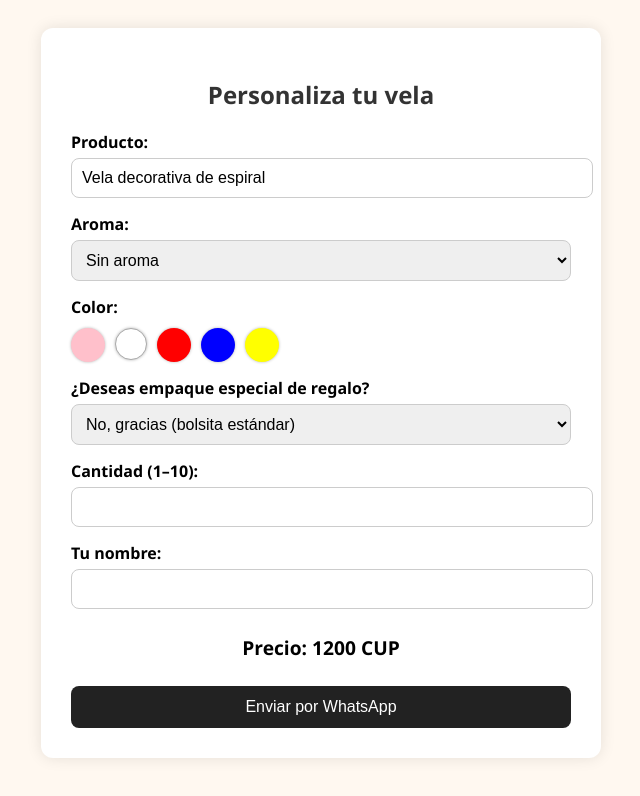
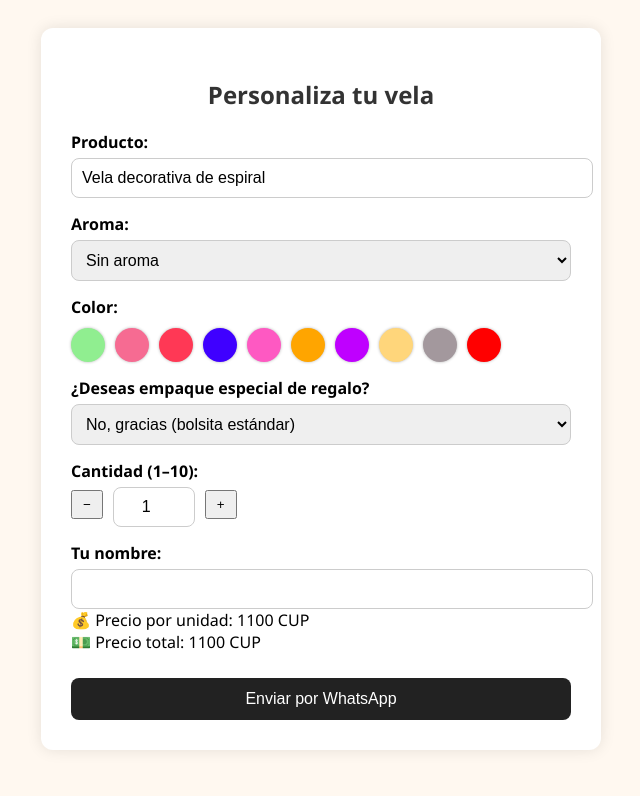
Before and after one commit to Roci01/vela-decorativa-aromatica-espiral, a plain HTML site: page index.html in a window 1280 px wide. Shown: the whole page, without its empty margins (319-959 px from the left). Drawn offline with Linux system fonts and the light colour scheme.

Commit message:
Update index.html

```diff
--- a/index.html
+++ b/index.html
@@ -112,28 +112,38 @@
 
       <label>Color:</label>
       <div class="color-options" id="colorOptions">
-        <div class="color-circle" style="background-color: pink;" data-color="Rosado"></div>
-        <div class="color-circle" style="background-color: white; border: 1px solid #aaa;" data-color="Blanco"></div>
+        <div class="color-circle" style="background-color: #90EE90;" data-color="Verde claro"></div>
+        <div class="color-circle" style="background-color: #f66b92;" data-color="Rosado suave"></div>
+        <div class="color-circle" style="background-color: #ff3855;" data-color="Rojo neón"></div>
+        <div class="color-circle" style="background-color: #3f00ff;" data-color="Azul Ultramarino"></div>
+        <div class="color-circle" style="background-color: #fe59c2;" data-color="Fucsia"></div>
+        <div class="color-circle" style="background-color: #ffa500;" data-color="Naranja"></div>
+        <div class="color-circle" style="background-color: #bf00ff;" data-color="Púrpura"></div>
+        <div class="color-circle" style="background-color: #ffd67b;" data-color="Amarillo pastel"></div>
+        <div class="color-circle" style="background-color: #a3989d;" data-color="Lila grisáceo"></div>
         <div class="color-circle" style="background-color: red;" data-color="Rojo"></div>
-        <div class="color-circle" style="background-color: blue;" data-color="Azul"></div>
-        <div class="color-circle" style="background-color: yellow;" data-color="Amarillo"></div>
       </div>
       <input type="hidden" id="color" />
 
       <label>¿Deseas empaque especial de regalo?</label>
       <select id="empaqueRegalo" onchange="actualizarPrecio()">
         <option value="estandar" selected>No, gracias (bolsita estándar)</option>
-        <option value="Caja kraft">Caja kraft (+100 CUP)</option>
-        <option value="Caja plateada">Caja plateada (+320 CUP)</option>
+        <option value="Caja kraft">Caja kraft (+120 CUP)</option>
+        <option value="Caja plateada">Caja plateada (+280 CUP)</option>
       </select>
 
       <label>Cantidad (1–10):</label>
-      <input type="number" id="cantidad" min="1" max="10" />
+      <div style="display: flex; align-items: center; gap: 10px;">
+        <button type="button" onclick="cambiarCantidad(-1)" style="padding: 5px 10px;">−</button>
+        <input type="number" id="cantidad" min="1" max="10" value="1" style="text-align: center; width: 60px;" />
+        <button type="button" onclick="cambiarCantidad(1)" style="padding: 5px 10px;">+</button>
+      </div>
 
       <label>Tu nombre:</label>
       <input type="text" id="nombre" />
 
-      <div id="precio">Precio: 1,200 CUP</div>
+      <div id="precioUnidad">Precio por unidad: 1,500 CUP</div>
+      <div id="precioTotal">Precio total: 1,500 CUP</div>
 
       <button type="button" class="submit-button" onclick="enviarWhatsapp()">Enviar por WhatsApp</button>
     </form>
@@ -146,10 +156,10 @@
     var precioDiv = document.getElementById('precio');
     var empaqueSelect = document.getElementById('empaqueRegalo');
 
-    const precioSinAroma = 1200;
-    const precioConAroma = 1500;
-    const precioKraft = 100;
-    const precioPlateada = 320;
+    const precioSinAroma = 1100;
+    const precioConAroma = 1450;
+    const precioKraft = 120;
+    const precioPlateada = 280;
 
     colorCircles.forEach(function(circle) {
       circle.addEventListener('click', function() {
@@ -162,19 +172,42 @@
     function actualizarPrecio() {
       const aroma = aromaSelect.value;
       const empaque = empaqueSelect.value;
-      let base = aroma === "Sin aroma" ? precioSinAroma : precioConAroma;
+      const cantidad = parseInt(document.getElementById('cantidad').value || 1, 10);
 
-      if (empaque === "Caja kraft") base += precioKraft;
-      else if (empaque === "Caja plateada") base += precioPlateada;
+      // Precio base solo según aroma (sin incluir empaque)
+      let precioUnidad = aroma === "Sin aroma" ? precioSinAroma : precioConAroma;
 
-      precioDiv.textContent = "Precio: " + base + " CUP";
+      // Precio extra por empaque
+      let extraEmpaque = 0;
+      if (empaque === "Caja kraft") extraEmpaque = precioKraft;
+      else if (empaque === "Caja plateada") extraEmpaque = precioPlateada;
+
+      // Total = (precio unidad × cantidad) + precio empaque
+      const total = (precioUnidad * cantidad) + extraEmpaque;
+
+      document.getElementById("precioUnidad").textContent = "💰 Precio por unidad: " + precioUnidad + " CUP";
+      document.getElementById("precioTotal").textContent = "💵 Precio total: " + total + " CUP";
     }
+
+    function cambiarCantidad(delta) {
+      var input = document.getElementById('cantidad');
+      var value = parseInt(input.value || 1, 10);
+      var min = parseInt(input.min, 10);
+      var max = parseInt(input.max, 10);
+
+      var nuevoValor = value + delta;
+      if (nuevoValor >= min && nuevoValor <= max) {
+        input.value = nuevoValor;
+        actualizarPrecio();
+      }
+    }
+
 
     function enviarWhatsapp() {
         var producto = document.getElementById('producto').value.trim();
         var aroma = aromaSelect.value.trim();
         var color = document.getElementById('color').value.trim();
-      var cantidad = document.getElementById('cantidad').value.trim();
+        var cantidad = parseInt(document.getElementById('cantidad').value.trim(), 10);
         var nombre = document.getElementById('nombre').value.trim();
         var empaque = empaqueSelect.value.trim();
 
@@ -191,9 +224,16 @@
           return;
         }
 
-      var precioBase = aroma === "Sin aroma" ? precioSinAroma : precioConAroma;
-      if (empaque === "Caja kraft") precioBase += precioKraft;
-      else if (empaque === "Caja plateada") precioBase += precioPlateada;
+        // Solo el precio de la vela (con o sin aroma)
+        var precioUnidad = aroma === "Sin aroma" ? precioSinAroma : precioConAroma;
+
+        // Suma del empaque
+        var extraEmpaque = 0;
+        if (empaque === "Caja kraft") extraEmpaque = precioKraft;
+        else if (empaque === "Caja plateada") extraEmpaque = precioPlateada;
+
+        // Total final
+        var precioTotal = (precioUnidad * cantidad) + extraEmpaque;
 
         var mensaje = "Hola, quiero hacer un pedido de velas:\n\n"
           + "🕯️ Producto: " + producto + "\n"
@@ -202,7 +242,8 @@
           + "🎁 Empaque: " + empaque + "\n"
           + "🔢 Cantidad: " + cantidad + "\n"
           + "👤 Nombre: " + nombre + "\n"
-        + "💰 Precio por unidad: " + precioBase + " CUP";
+          + "💰 Precio por unidad: " + precioUnidad + " CUP"
+          + "\n💵 Precio total: " + precioTotal + " CUP";
 
         var url = "https://wa.me/5353810462?text=" + encodeURIComponent(mensaje);
         window.open(url, "_blank");
```
Lines whose indentation alone changed are shown as unchanged.
